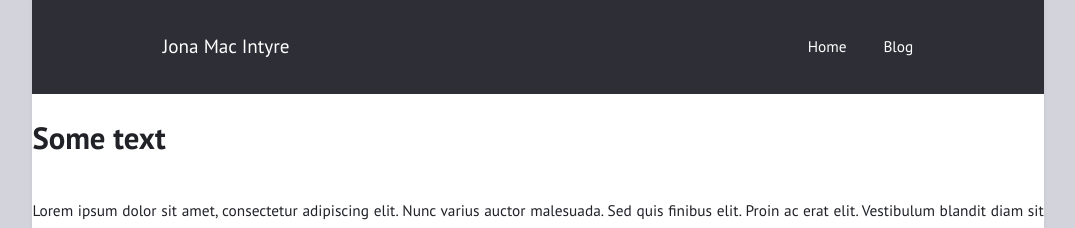
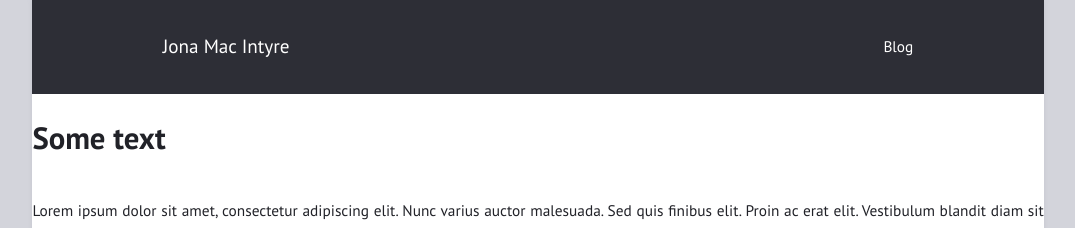
Before and after one commit to macinj1/macinj1.github.io, a Jekyll site: the page built from index.md, in a window 1280 px wide. Shown: the top 228 px of the page, without its empty margins (102-1177 px from the left). Built offline with Jekyll 4.4.1, drawn with Linux system fonts in a browser that asks for light colours.

```diff
--- a/_config.yml
+++ b/_config.yml
@@ -16,7 +16,7 @@ minimal: false             # use a dark header
 # Menu
 
 navigation:                # accepts {file, title, url, icon, sidebaricon}
-  - {file: "index.md"}
+  # - {file: "index.md"}
   - {title:"Blog", file: "README.md"}
 
 external:                  # shows a footer with social links - for available icons see fontawesome.com/icons
```
